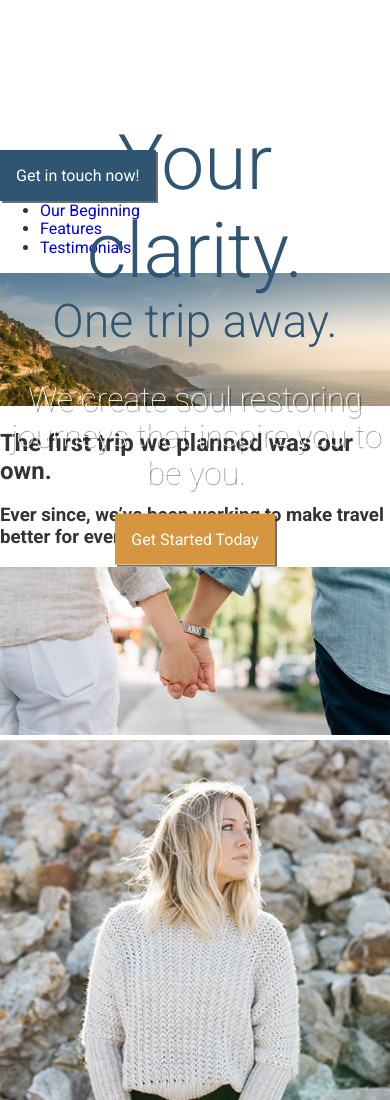
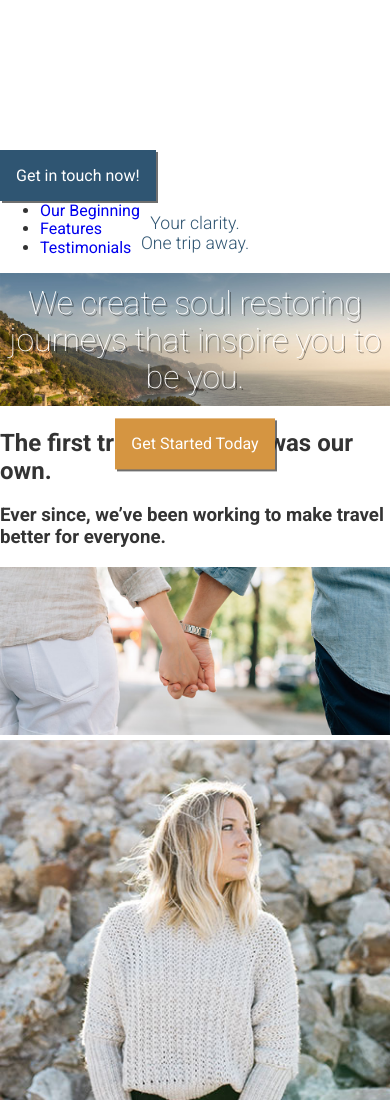
Before and after one commit to Zeku87/travel-agency, a website: page app/index.html in a window 390 px wide. Shown: the top 1100 px of the page. Drawn offline with nearby package versions, Linux system fonts and the light colour scheme.

Commit message:
Mixins for media queries added. Three sizes: atSmall, atMedium, atLarge. Mobile first by default

```diff
--- /dev/null
+++ b/app/assets/styles/base/_mixins.css
@@ -0,0 +1,17 @@
+@define-mixin atSmall{
+	@media (min-width: 530px){
+		@mixin-content;
+	}
+}
+
+@define-mixin atMedium{
+	@media (min-width: 800px){
+		@mixin-content;
+	}
+}
+
+@define-mixin atLarge{
+	@media(min-width: 1200px){
+		@mixin-content;
+	}
+}
--- a/app/assets/styles/modules/_large-hero.css
+++ b/app/assets/styles/modules/_large-hero.css
@@ -14,16 +14,33 @@
 
 	&__title{
 		font-weight: 300;
-		font-size: 4.8rem;
 		color:$mainBlue;
 		margin: 0;
+		font-size: 1.1rem;
+
+		@mixin atSmall{
+			font-size: 2rem;
+		}
+
+		@mixin atMedium{
+			font-size: 3.2rem;
+		}
+
+		@mixin atLarge{
+			font-size: 4.8rem;
+		}
 	}
+
 
 	&__subtitle{
 		font-weight: 300;
-		font-size: 2.9rem;
+		font-size: 1.1rem;
 		color:$mainBlue;
 		margin: 0;
+
+		@mixin atSmall{
+			font-size: 2.9rem;
+		}
 	}
 
 	&__detail{
--- a/app/assets/styles/styles.css
+++ b/app/assets/styles/styles.css
@@ -1,5 +1,6 @@
 @import "normalize.css";
 @import "base/_variables";
+@import "base/_mixins";
 @import "base/_global";
 @import "modules/_buttons";
 @import "modules/_large-hero";
--- a/app/temp/styles/styles.css
+++ b/app/temp/styles/styles.css
@@ -521,16 +521,44 @@ a{
 
 .large-hero__title{
 		font-weight: 300;
-		font-size: 4.8rem;
+		color:#2f5572;
+		margin: 0;
+		font-size: 1.1rem;
+	}
+
+@media (min-width: 530px){
+
+.large-hero__title{
+			font-size: 2rem
+	}
+	}
+
+@media (min-width: 800px){
+
+.large-hero__title{
+			font-size: 3.2rem
+	}
+	}
+
+@media(min-width: 1200px){
+
+.large-hero__title{
+			font-size: 4.8rem
+	}
+	}
+
+.large-hero__subtitle{
+		font-weight: 300;
+		font-size: 1.1rem;
 		color:#2f5572;
 		margin: 0;
 	}
 
+@media (min-width: 530px){
+
 .large-hero__subtitle{
-		font-weight: 300;
-		font-size: 2.9rem;
-		color:#2f5572;
-		margin: 0;
+			font-size: 2.9rem
+	}
 	}
 
 .large-hero__detail{
--- a/package.json
+++ b/package.json
@@ -33,6 +33,7 @@
     "gulp-postcss": "^7.0.1",
     "gulp-watch": "^5.0.0",
     "postcss-import": "^11.0.0",
+    "postcss-mixins": "^6.2.0",
     "postcss-nested": "^3.0.0",
     "postcss-simple-vars": "^4.1.0"
   }
```
Also changed, not shown: gulp/tasks/style.js (+4 -3 lines), 1 other file.
